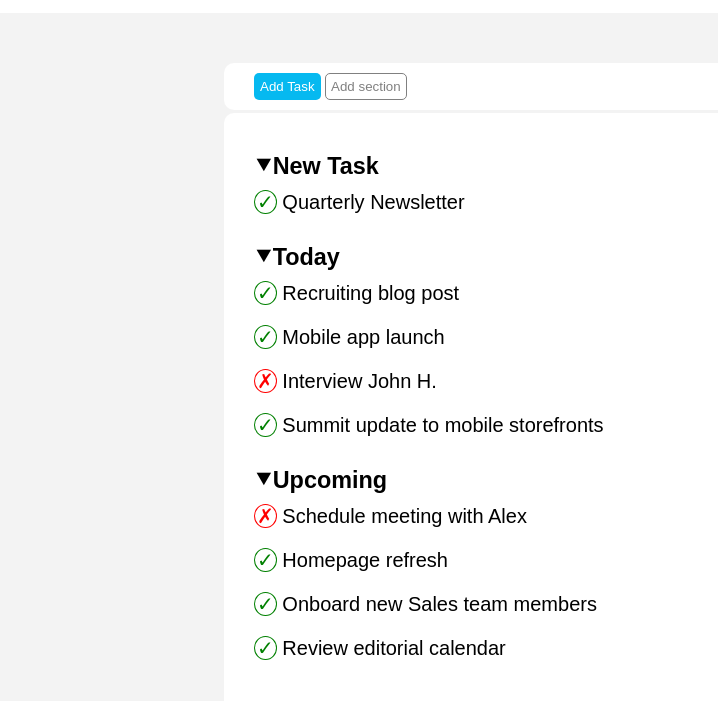
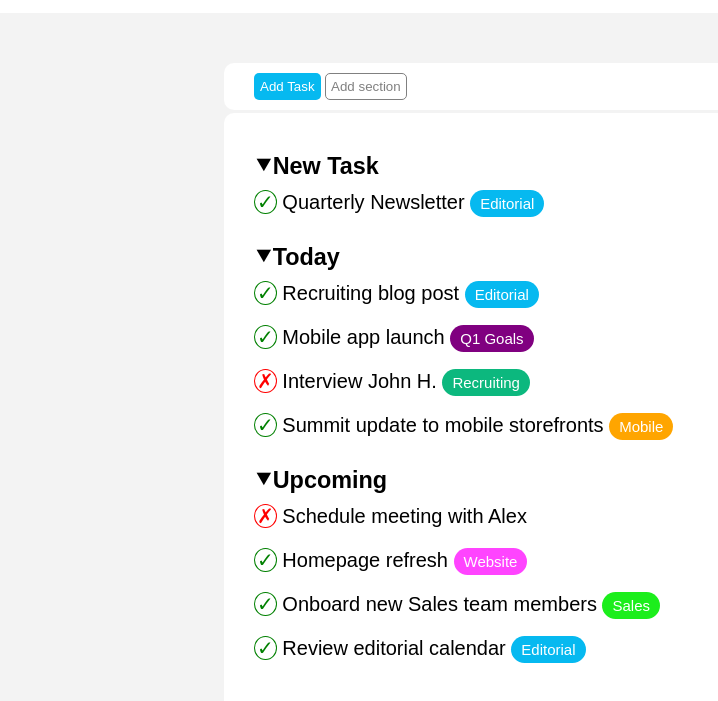
Before and after one commit to Gianluca-Basili/html-css-toboolist, a plain HTML site: page index.html in a window 1280 px wide. Shown: the part 77-778 px from the top of the page, without its empty margins (0-718 px from the left). Drawn offline with Linux system fonts and the light colour scheme.

Commit message:
aggiunti bottoni e commenti css. Esercizio finito

```diff
--- a/css/style.css
+++ b/css/style.css
@@ -2,8 +2,6 @@ body{
     background-color: rgb(243, 243, 243);
     font-family: 'Josefin Sans', sans-serif;
 }
-
-
 
 *{
     padding: 0;
@@ -36,8 +34,27 @@ h1{
     background-color: white;
     padding-left: 30px;
 }
+.Add-task{
+    background-color: rgb(6, 185, 240);
+    border: 0px;
+    border-radius: 5px;
+    display: inline-block;
+    padding: 6px;
+    color: white;
+}
+
+.Add-section{
+    background-color:white;
+    border: 1px solid grey;
+    border-radius:5px;
+    color: grey;
+    padding: 5px;
+
+}
 /*fine pulsanti-top*/
 
+
+/*inizio pulsanti-bottom*/
 .pulsanti-bottom{
     width: 65%;
     margin: 0 auto;
@@ -49,6 +66,7 @@ h1{
     padding-top: 30px;
     font-size: 15px;
 }
+/*fine pulsanti-bottom*/
 
 ul{
     list-style-type: none;
@@ -75,22 +93,51 @@ padding: 0px 2px;
     border: 1px solid red;
 }
 
+.button-blue{
+    border-radius: 30px;
+    background-color:rgb(6, 185, 240);
+    color: white;
+    padding: 5px 10px;
+    font-size: 15px;
 
-
-.blue{
-    background-color: rgb(6, 185, 240);
-    border: 0px;
-    border-radius: 5px;
-    display: inline-block;
-    padding: 6px;
-    color: white;
 }
 
-.white{
-    background-color:white;
-    border: 1px solid grey;
-    border-radius:5px;
-    color: grey;
-    padding: 5px;
+.button-purple{
+    border-radius: 30px;
+    background-color:purple;
+    color: white;
+    padding: 5px 10px;
+    font-size: 15px;
+}
 
+.button-green-cross{
+    border-radius: 30px;
+    background-color: rgb(12, 184, 126);
+    color: white;
+    padding: 5px 10px;
+    font-size: 15px;
 }
+
+.button-orange{
+    border-radius: 30px;
+    background-color: orange;
+    color: white;
+    padding: 5px 10px;
+    font-size: 15px;
+}
+
+.button-magenta{
+    border-radius: 30px;
+    background-color:rgba(255, 0, 255, 0.733);
+    color: white;
+    padding: 5px 10px;
+    font-size: 15px;
+}
+
+.button-green-check{
+    border-radius: 30px;
+    background-color:rgb(28, 238, 28);
+    color: white;
+    padding: 5px 10px;
+    font-size: 15px;
+}
--- a/index.html
+++ b/index.html
@@ -17,31 +17,31 @@
         <!--inizio main-->
         <main>
             <div class="pulsanti-top">
-            <input type="button" value="Add Task" class="blue">
-            <input type="button" value="Add section" class="white">
+            <input type="button" value="Add Task" class="Add-task">
+            <input type="button" value="Add section" class="Add-section">
             </div>
             <div class="pulsanti-bottom">
                 <ul>
                     <li><h3>&#11206;New Task</h3>
                         <ul>
-                            <li><span class="cerchio verde">&#10003;</span> Quarterly Newsletter</li>
+                            <li><span class="cerchio verde">&#10003;</span> Quarterly Newsletter <span class="button-blue">Editorial </span></li>
                         </ul>
                     </li>
 
                     <li><h3>&#11206;Today</h3>
                         <ul>
-                            <li><span class="cerchio verde">&#10003;</span> Recruiting blog post</li>
-                            <li><span class="cerchio verde">&#10003;</span> Mobile app launch</li>
-                            <li><span class="cerchio rosso">&#10007;</span> Interview John H.</li>
-                            <li><span class="cerchio verde">&#10003;</span> Summit update to mobile storefronts</li>
+                            <li><span class="cerchio verde">&#10003;</span> Recruiting blog post <span class="button-blue">Editorial </span></li>
+                            <li><span class="cerchio verde">&#10003;</span> Mobile app launch <span class="button-purple">Q1 Goals </span></li>
+                            <li><span class="cerchio rosso">&#10007;</span> Interview John H. <span class="button-green-cross">Recruiting </span></li>
+                            <li><span class="cerchio verde">&#10003;</span> Summit update to mobile storefronts <span class="button-orange">Mobile </span></li>
                         </ul>
                     </li>
                     <li><h3>&#11206;Upcoming</h3>
                         <ul>
                             <li><span class="cerchio rosso">&#10007;</span> Schedule meeting with Alex</li>
-                            <li><span class="cerchio verde">&#10003;</span> Homepage refresh</li>
-                            <li><span class="cerchio verde">&#10003;</span> Onboard new Sales team members</li>
-                            <li><span class="cerchio verde">&#10003;</span> Review editorial calendar</li>
+                            <li><span class="cerchio verde">&#10003;</span> Homepage refresh <span class="button-magenta"> Website</span></li>
+                            <li><span class="cerchio verde">&#10003;</span> Onboard new Sales team members <span class="button-green-check"> Sales</span></li>
+                            <li><span class="cerchio verde">&#10003;</span> Review editorial calendar <span class="button-blue"> Editorial</span></li>
 
                         </ul>
                     </li>
```
